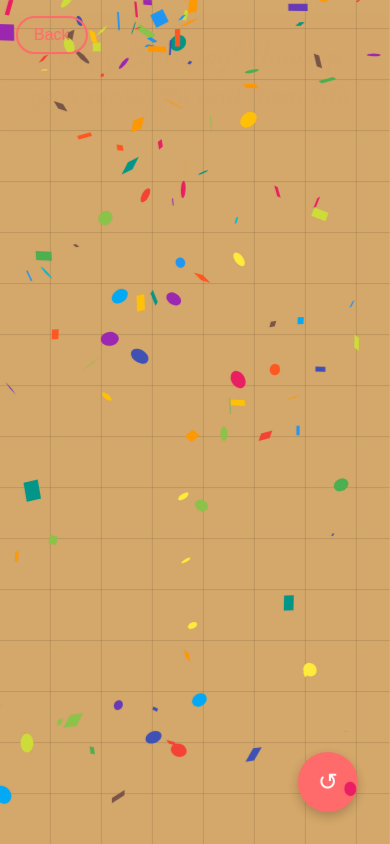
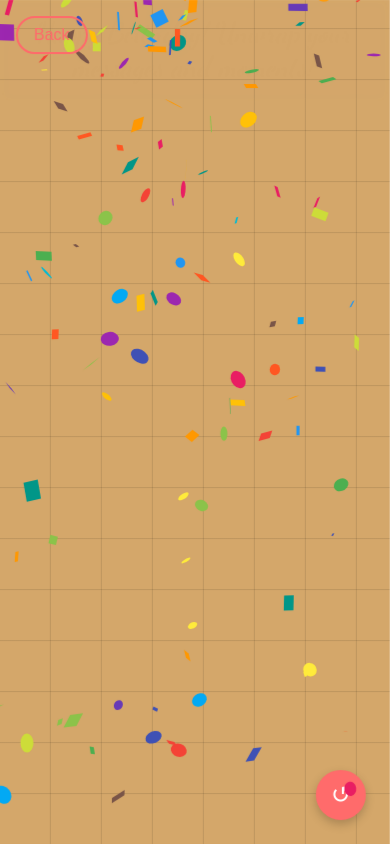
Before and after one commit to velgardey/birthday-scrapbook, a React (Vite) app: page /birthday-scrapbook/birthday-view in a window 390 px wide. Built offline with nearby package versions, Linux system fonts and the light colour scheme.

Commit message:
added mobile specific styles

```diff
--- a/src/components/Message.tsx
+++ b/src/components/Message.tsx
@@ -27,6 +27,7 @@ const StyledMessage = styled(motion.div)<{ backgroundColor: string; isDragging:
   @media (max-width: ${props => props.theme.breakpoints.mobile}) {
     width: 200px;
     min-height: 250px;
+    font-size: 0.9rem;
   }
 `;
 
--- a/src/components/MessageForm.tsx
+++ b/src/components/MessageForm.tsx
@@ -39,6 +39,10 @@ const TextArea = styled.textarea`
     border-color: ${props => props.theme.colors.primary};
     box-shadow: 0 0 0 2px ${props => props.theme.colors.primary}40;
   }
+
+  @media (max-width: ${props => props.theme.breakpoints.mobile}) {
+    font-size: 16px; // Prevents zoom on mobile when focusing
+  }
 `;
 
 const Button = styled(motion.button)`
@@ -53,6 +57,11 @@ const Button = styled(motion.button)`
 
   &:hover {
     background-color: ${props => props.theme.colors.accent};
+  }
+
+  @media (max-width: ${props => props.theme.breakpoints.mobile}) {
+    padding: 1rem 1.5rem;
+    font-size: 1.1rem;
   }
 `;
 
--- a/src/pages/BirthdayPersonView.tsx
+++ b/src/pages/BirthdayPersonView.tsx
@@ -27,6 +27,12 @@ const WelcomeMessage = styled(motion.div)`
   box-shadow: 0 4px 6px rgba(0, 0, 0, 0.1);
   backdrop-filter: blur(5px);
   border: 1px solid rgba(255, 255, 255, 0.2);
+
+  @media (max-width: ${props => props.theme.breakpoints.mobile}) {
+    font-size: 1.8rem;
+    padding: 1rem;
+    top: 3rem;
+  }
 `;
 
 const ViewWrapper = styled.div`
@@ -34,12 +40,16 @@ const ViewWrapper = styled.div`
   min-height: 100vh;
   background: #d4a76a;
   background-image:
-  repeating-linear-gradient(0deg, transparent, transparent 50px, rgba(0,0,0,.1) 50px, rgba(0,0,0,.1) 51px),
-  repeating-linear-gradient(90deg, transparent, transparent 50px, rgba(0,0,0,.1) 50px, rgba(0,0,0,.1) 51px);
+    repeating-linear-gradient(0deg, transparent, transparent 50px, rgba(0,0,0,.1) 50px, rgba(0,0,0,.1) 51px),
+    repeating-linear-gradient(90deg, transparent, transparent 50px, rgba(0,0,0,.1) 50px, rgba(0,0,0,.1) 51px);
   padding: 2rem;
   box-sizing: border-box;
-  perspective: 1000px;
+
+  @media (max-width: ${props => props.theme.breakpoints.mobile}) {
+    padding: 1rem;
+  }
 `;
+
 const ResetButton = styled(motion.button)`
   position: fixed;
   bottom: 2rem;
@@ -68,6 +78,13 @@ const ResetButton = styled(motion.button)`
   &:hover {
     background-color: ${props => props.theme.colors.accent};
     transform: rotate(180deg);
+  }
+
+  @media (max-width: ${props => props.theme.breakpoints.mobile}) {
+    width: 50px;
+    height: 50px;
+    bottom: 1.5rem;
+    right: 1.5rem;
   }
 `;
 
--- a/src/pages/LandingPage.tsx
+++ b/src/pages/LandingPage.tsx
@@ -10,6 +10,7 @@ const LandingPageWrapper = styled.div`
   height: 100vh;
   background: linear-gradient(135deg, #f6d365 0%, #fda085 100%);
   overflow: hidden;
+  padding: 1rem;
 `;
 
 const Content = styled(motion.div)`
@@ -23,7 +24,8 @@ const Content = styled(motion.div)`
   max-width: 600px;
 
   @media (max-width: ${props => props.theme.breakpoints.mobile}) {
-    padding: 1.5rem;
+    padding: 2rem 1.5rem;
+    width: 100%;
   }
 `;
 
@@ -35,7 +37,7 @@ const Title = styled.h1`
   text-shadow: 2px 2px 4px rgba(0, 0, 0, 0.2);
 
   @media (max-width: ${props => props.theme.breakpoints.mobile}) {
-    font-size: 2.5rem;
+    font-size: 3rem;
   }
 `;
 
@@ -46,13 +48,13 @@ const Subtitle = styled.p`
   font-family: 'Montserrat', sans-serif;
 
   @media (max-width: ${props => props.theme.breakpoints.mobile}) {
-    font-size: 1rem;
+    font-size: 1.1rem;
   }
 `;
 
 const Button = styled(motion.button)`
-  padding: 0.8rem 1.5rem;
-  font-size: 1rem;
+  padding: 1rem 2rem;
+  font-size: 1.1rem;
   font-family: 'Montserrat', sans-serif;
   background-color: #ffffff;
   color: #fda085;
@@ -65,6 +67,13 @@ const Button = styled(motion.button)`
   &:hover {
     background-color: #fda085;
     color: #ffffff;
+  }
+
+  @media (max-width: ${props => props.theme.breakpoints.mobile}) {
+    padding: 1rem 1.5rem;
+    font-size: 1rem;
+    width: 100%;
+    max-width: 300px;
   }
 `;
 
@@ -80,6 +89,11 @@ const OptionsContainer = styled(motion.div)`
   justify-content: center;
   align-items: center;
   gap: 2rem;
+  padding: 2rem;
+
+  @media (max-width: ${props => props.theme.breakpoints.mobile}) {
+    gap: 1.5rem;
+  }
 `;
 
 const LandingPage = () => {
```
